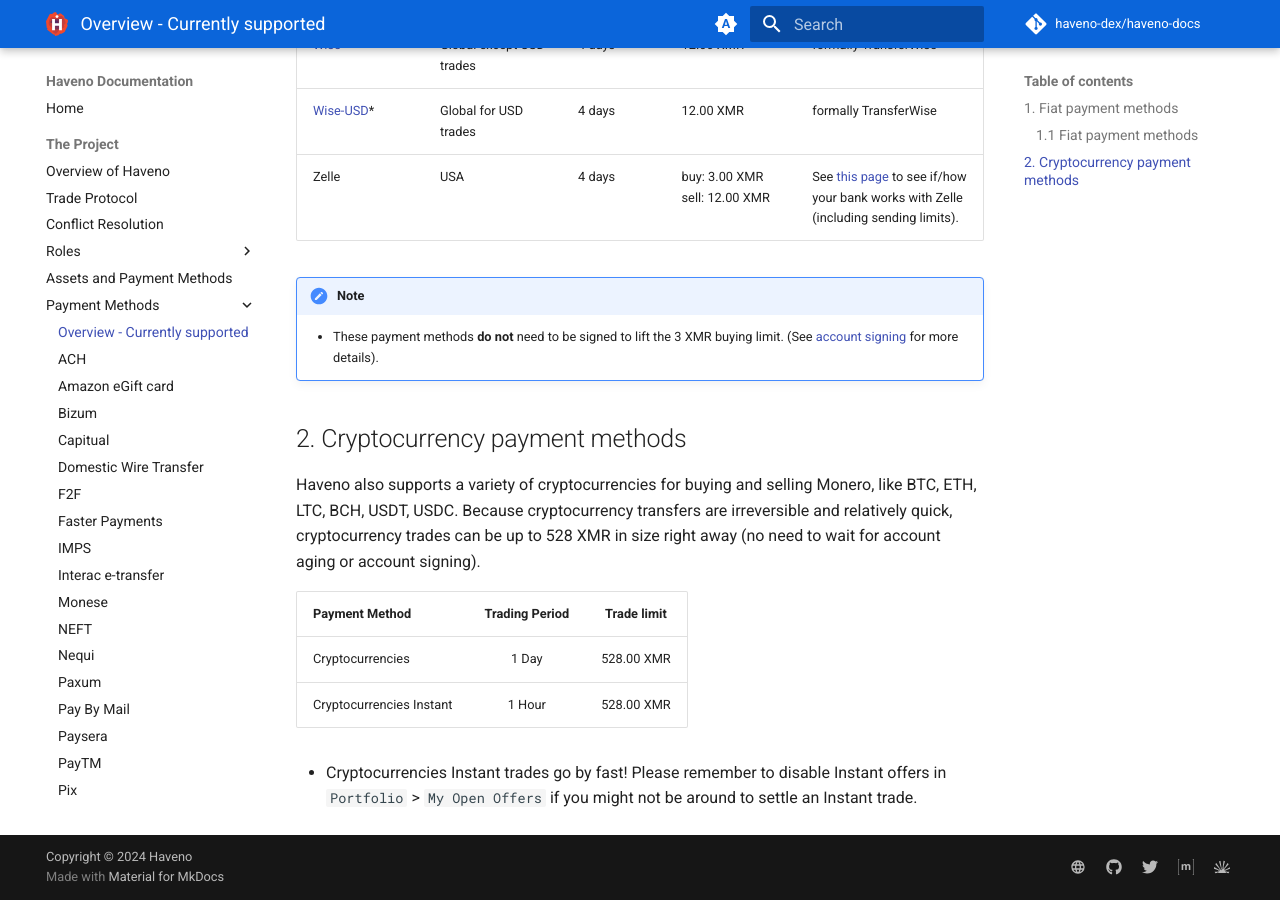
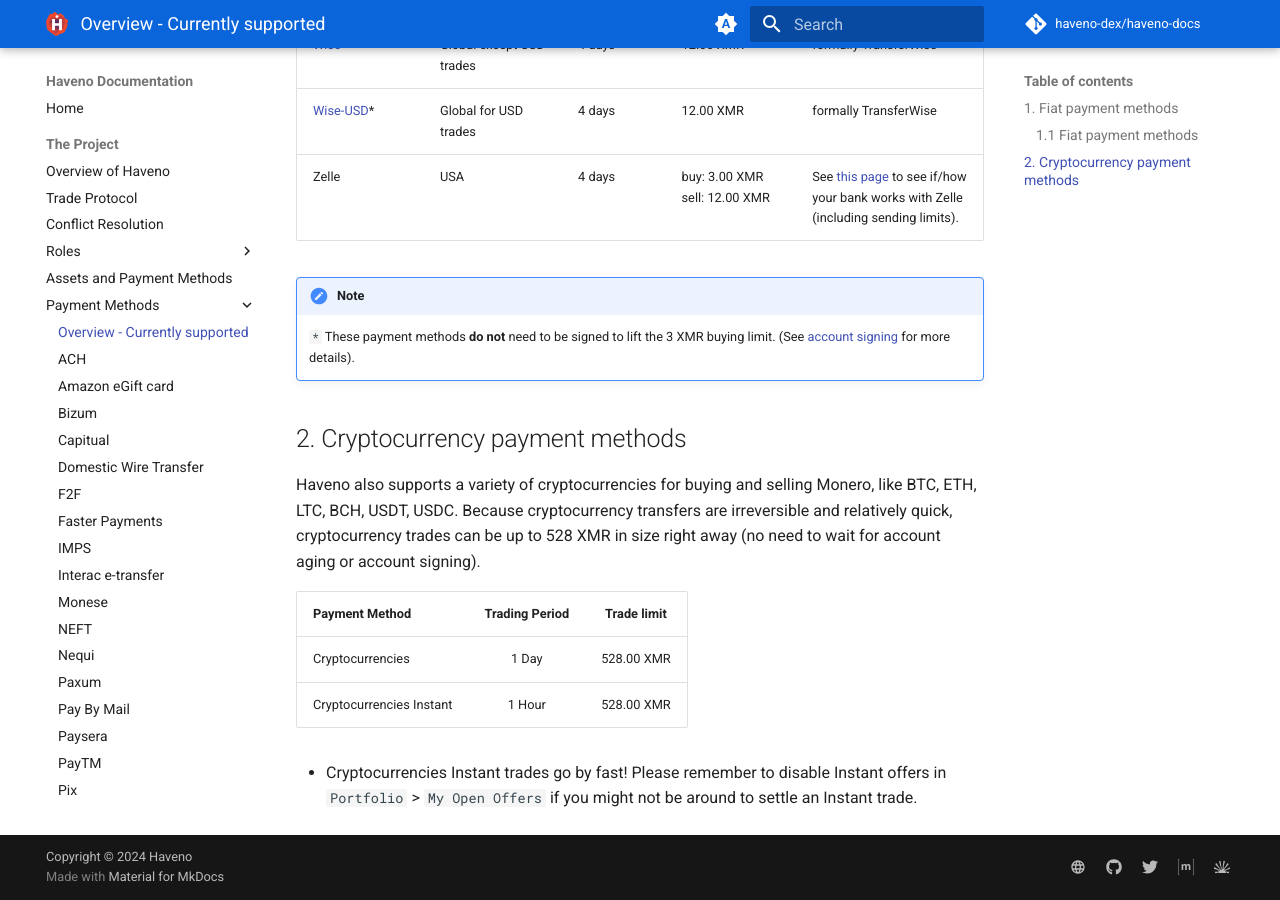
Before and after one commit to haveno-dex/haveno-docs, an MkDocs documentation site: the page built from docs/the-project/payment_methods/0-all-methods.md, in a window 1280 px wide and 900 px high, scrolled down 4459 px. Built offline with MkDocs 1.6.1 and Material for MkDocs 9.7.7, drawn with Linux system fonts in a browser that asks for light colours; plug-ins that fetch from the network failed and are left out; comment, search, counter and statistics services are not loaded; the version menu is left out.

Commit message:
escape asterisk

```diff
--- a/docs/the-project/payment_methods/0-all-methods.md
+++ b/docs/the-project/payment_methods/0-all-methods.md
@@ -81,7 +81,7 @@
 | Zelle | USA | 4 days | buy: 3.00 XMR  sell: 12.00 XMR | See [this page](https://www.zellepay.com/get-started) to see if/how your bank works with Zelle (including sending limits). |
 
 !!! note
-    * These payment methods **do not** need to be signed to lift the 3 XMR buying limit. (See [account signing](../account_limits.md/#account-signing) for more details).
+    `*` These payment methods **do not** need to be signed to lift the 3 XMR buying limit. (See [account signing](../account_limits.md/#account-signing) for more details).
 
 ## 2. Cryptocurrency payment methods
 
```
